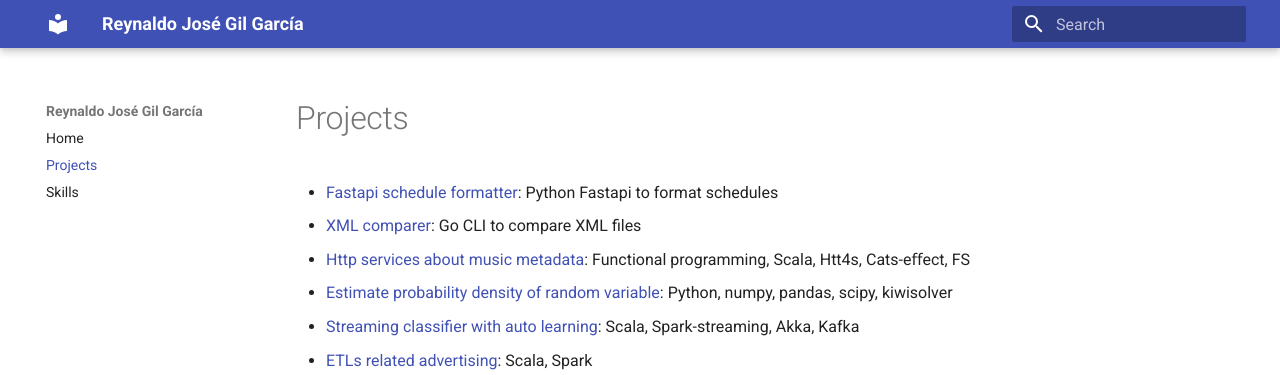
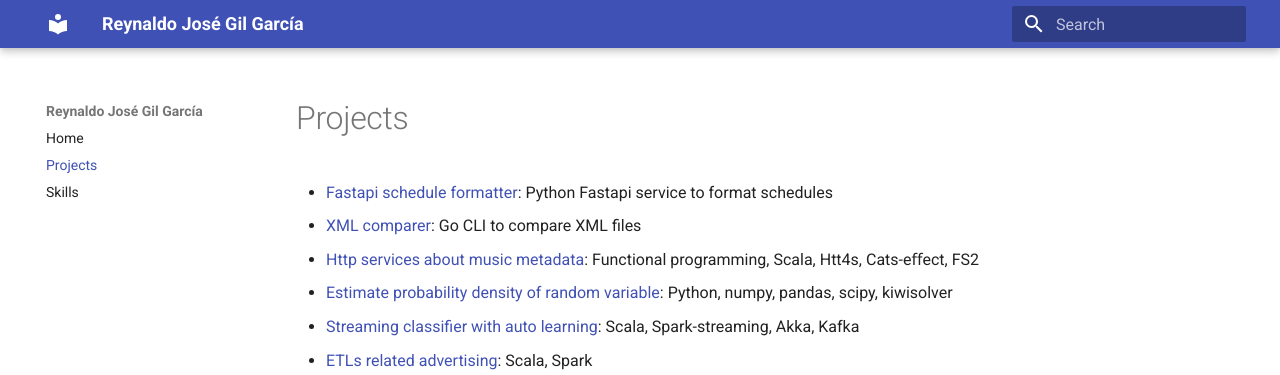
Before and after one commit to gilcu2/gilcu2.github.io, an MkDocs documentation site: the page built from docs/projects.md, in a window 1280 px wide. Shown: the top 375 px of the page. Built offline with MkDocs 1.6.1 and Material for MkDocs 9.7.7, drawn with Linux system fonts in a browser that asks for light colours.

Commit message:
add schedule formatter comparer

```diff
--- a/docs/projects.md
+++ b/docs/projects.md
@@ -1,6 +1,6 @@
-- [Fastapi schedule formatter](https://github.com/gilcu2/scheduling_formatter): Python Fastapi to format schedules
+- [Fastapi schedule formatter](https://github.com/gilcu2/scheduling_formatter): Python Fastapi service to format schedules
 - [XML comparer](https://github.com/gilcu2/topdiﬀxml): Go CLI to compare XML files
-- [Http services about music metadata](https://github.com/gilcu2/music_metadata): Functional programming, Scala, Htt4s, Cats-eﬀect, FS
+- [Http services about music metadata](https://github.com/gilcu2/music_metadata): Functional programming, Scala, Htt4s, Cats-eﬀect, FS2
 - [Estimate probability density of random variable](https://gitlab.com/gilcu2/kernel_density): Python, numpy, pandas, scipy, kiwisolver
 - [Streaming classifier with auto learning](https://gitlab.com/gilcu2/streaming_classifier): Scala, Spark-streaming, Akka, Kafka
 - [ETLs related advertising](https://gitlab.com/gilcu2/advertizing_spark): Scala, Spark
```
Also changed, not shown: site/projects/index.html, site/search/search_index.json, site/sitemap.xml, site/skills/index.html, 1 other file.
